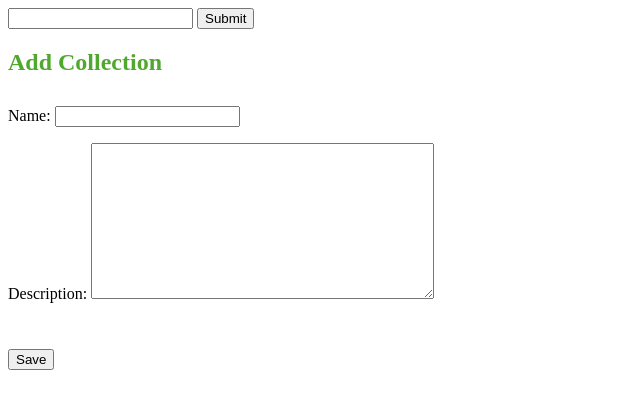
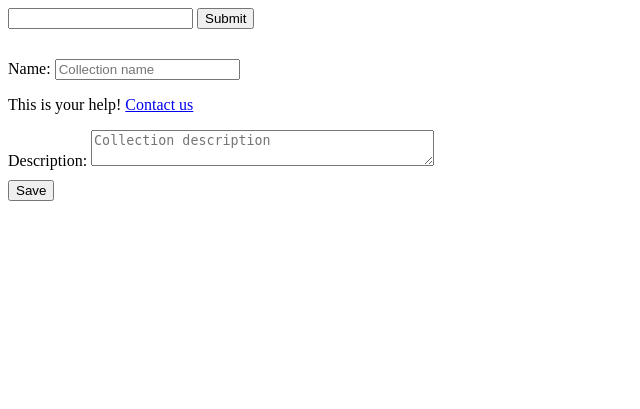
Before and after one commit to ivanyemelianov/rargorand-repo-private, a Django app: page /library/nftcollections/create/ in a window 1280 px wide. Shown: the top 409 px of the page, without its empty margins (0-640 px from the left). Run offline with Django 3.2, Linux system fonts and the light colour scheme; the visitor is signed in with stand-in values (Sample User, id 1).

Commit message:
Changing form fields style

```diff
--- a/nftcollections/forms.py
+++ b/nftcollections/forms.py
@@ -4,9 +4,28 @@ from django import forms
 from .models import NftCollection, Nft
 
 class NftCollectionForm(forms.ModelForm):
+    error_css_class = 'error-filed'
+    required_css_class = 'required-field'
+    name = forms.CharField(help_text='This is your help! <a href="/contact">Contact us</a>')
     class Meta:
         model = NftCollection
         fields = ['name', 'description']
+
+    def __init__(self, *args, **kwargs):
+        super().__init__(*args, **kwargs)
+        # django-crispy-forms
+        for field in self.fields:
+            new_data = {
+                "placeholder": f'Collection {str(field)}',
+                "class": 'form-control'
+            }
+            self.fields[str(field)].widget.attrs.update(
+                new_data
+            )
+        # self.fields['name'].label = ''
+        # self.fields['name'].widget.attrs.update({'class': 'form-control-2'})
+        self.fields['description'].widget.attrs.update({'rows': '2'})
+
 
 class NftForm(forms.ModelForm):
     class Meta:
--- a/templates/nftcollections/create-update.html
+++ b/templates/nftcollections/create-update.html
@@ -2,21 +2,38 @@
 
 {% block content %}
 
+<style>
+    .nft-form {
+        border-bottom: 1px solid black;
+    }
+</style>
 {% if message %}
 <p>{{ message }}</p>
 {% endif %}
+<div style='margin-top:30px;'>
+    <form action='.' method="POST">
+        {% csrf_token %}
+        {% for field in form %}
+        <div class='{% if field.field.required %}{{ form.required_css_class }}{%endif%}'>
+        {{ field.errors }}
+        {{ field.label_tag }} {{ field }}
+        {% if field.help_text %}
+            <p class="help">{{ field.help_text|safe }}</p>
+        {% endif %}
+        </div>
+        {% endfor %}
 
-<h2 style="color: #51a82e;">Add Collection</h2>
-<div style="margin-top: 30px;">
-    <form action="." method="POST">
-        {% csrf_token %}
-        {{ form.as_p }}
 
         {% if formset %}
-        <h2>NFTs</h2>
-        {{ formset.as_p }}
+        <h3>NFTs</h3>
+        {{ formset.management_form }}
+        {% for form in formset %}
+                <div class='nft-form'>
+                    {{ form.as_p }}
+                </div>
+        {% endfor %}
         {% endif %}
-        <button style="margin-top: 30px;" type="submit">Save</button>
+        <button style='margin-top:10px;' type='submit' >Save</button>
     </form>
 </div>
 {% endblock content %}
```
